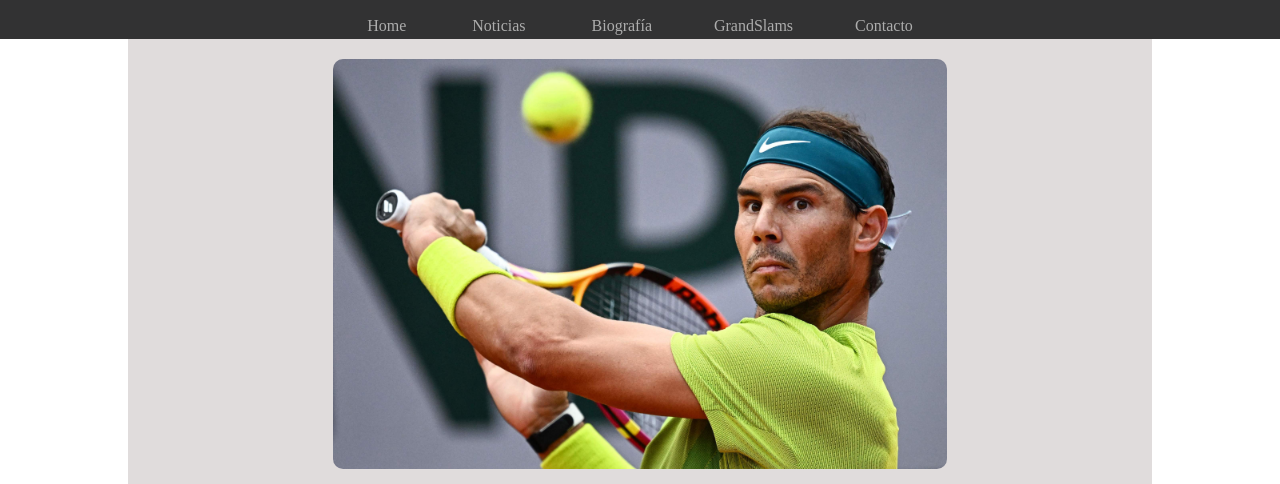
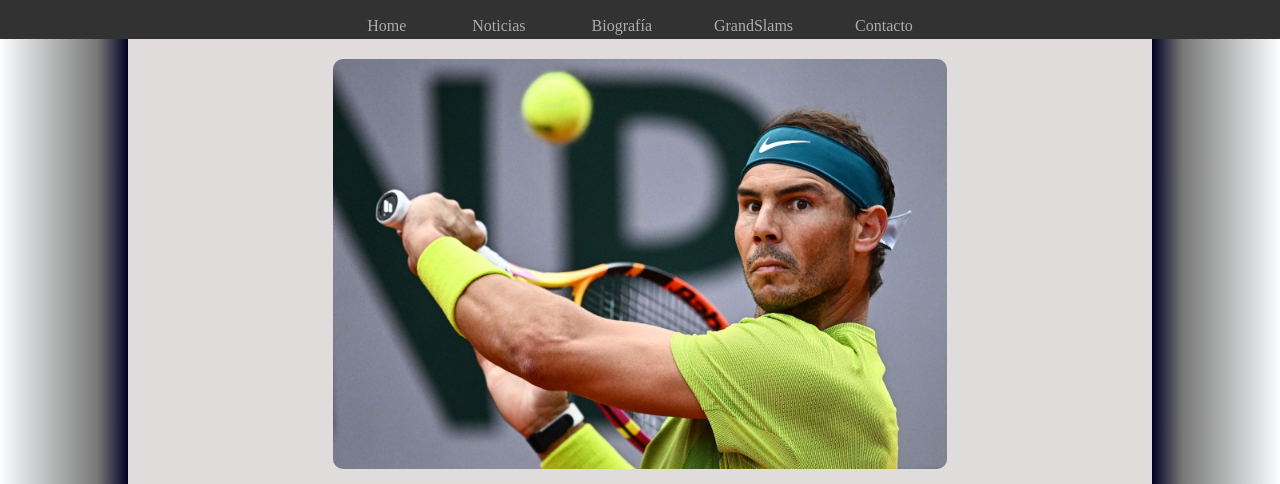
Before and after one commit to marcosarja/proyecto__rafa__coderhouse, a plain HTML site: page index.html in a window 1280 px wide. Shown: the part 81-565 px from the top of the page. Drawn offline with Linux system fonts and the light colour scheme; a web font is replaced by a local one.

Commit message:
Se añaden gradientes en los asides

```diff
--- a/css/styles.css
+++ b/css/styles.css
@@ -91,9 +91,11 @@ nav li a:hover{background-color: #434343;}
                              "footer footer footer" ;
         background-color: rgb(224, 220, 220);  }
 
-#aside1{background-color: white;
+#aside1{background: rgb(2,0,36);
+        background: linear-gradient(270deg, rgba(2,0,36,1) 0%, rgba(120,120,120,1) 24%, rgba(252,254,255,1) 100%);
         grid-area: aside1;}
-#aside2{background-color: white;
+#aside2{background: rgb(2,0,36);
+        background: linear-gradient(90deg, rgba(2,0,36,1) 0%, rgba(120,120,120,1) 24%, rgba(252,254,255,1) 100%);
                 grid-area: aside2;}
 #foot{background-color: #323233;
         grid-area: footer;
```
